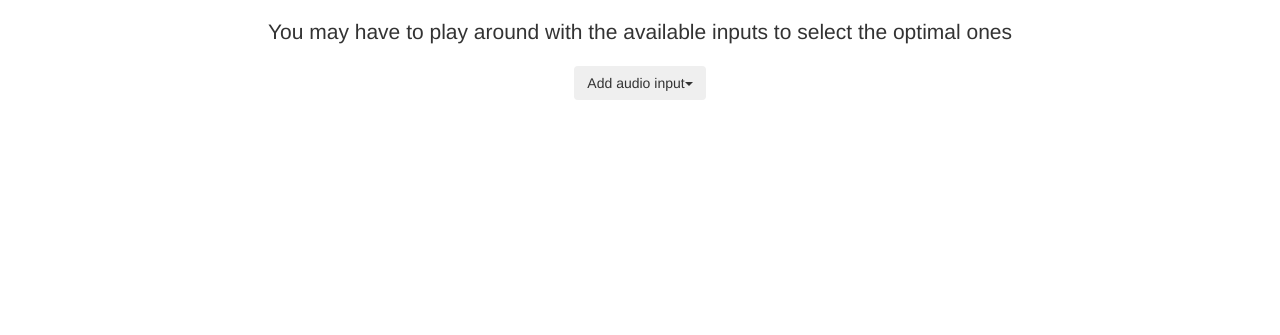
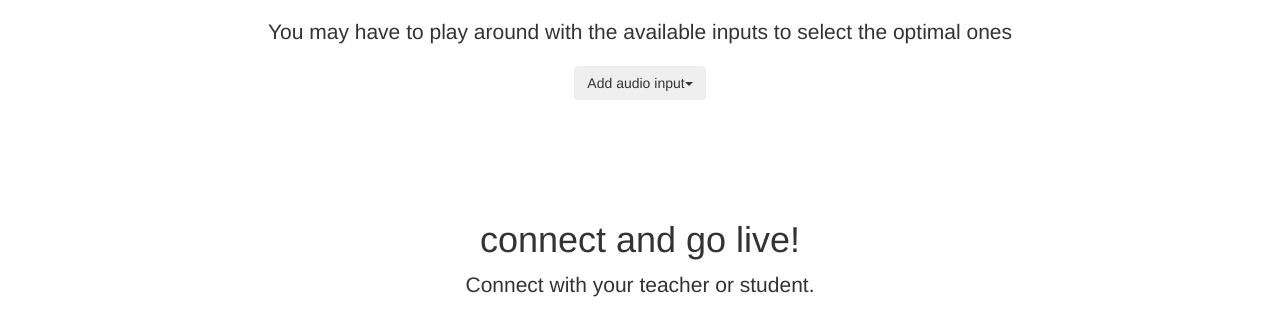
Before and after one commit to utkarshayachit/mclassroom-webrtc, a plain HTML site: page index_bs.html in a window 1280 px wide. Shown: the part 569-904 px from the top of the page. Before the commit the page ends 800 px from the top, so only its background shows below. Drawn offline with nearby package versions, Linux system fonts and the light colour scheme.

Commit message:
Added placeholder for the connection part.

```diff
--- a/index_bs.html
+++ b/index_bs.html
@@ -82,6 +82,12 @@
             </ul>
             </p>
         </div>
+
+
+        <div id="golive" class="madhushala-template">
+            <h1>connect and go live!</h1>
+            <p class="lead">Connect with your teacher or student.</p>
+        </div>
     </div> <!-- container -->
 
     <!-- jQuery (necessary for Bootstrap's JavaScript plugins) -->
```
